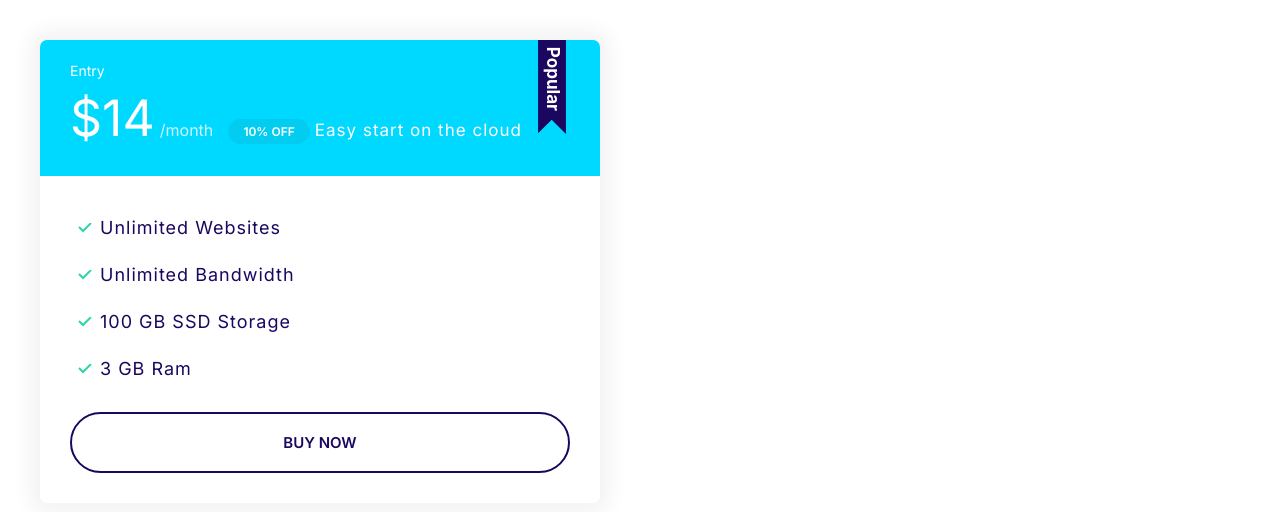
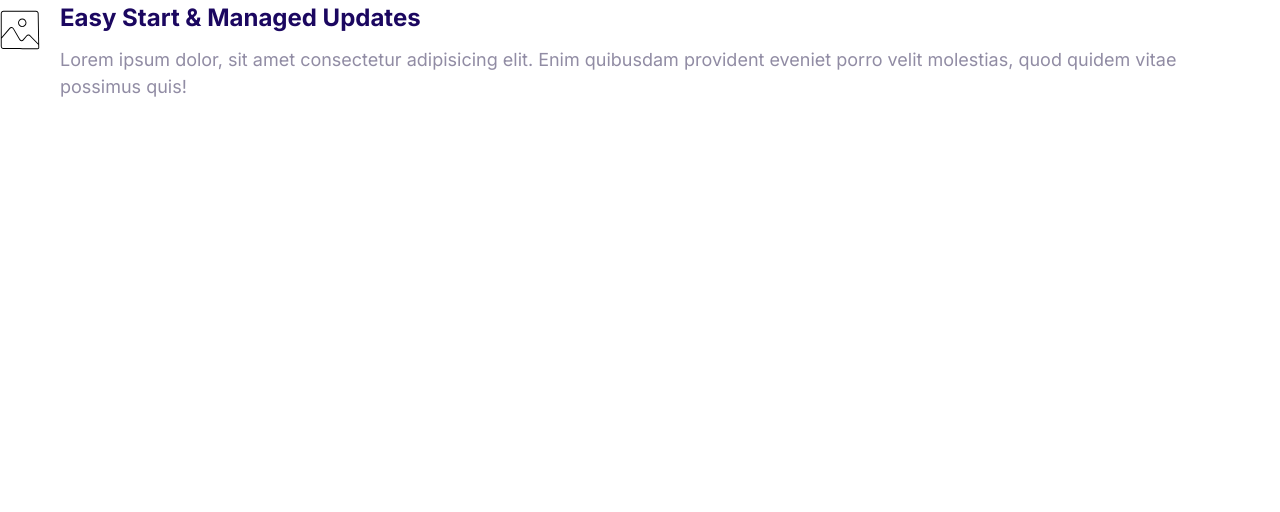
Before and after one commit to DenisKim95/moshify, a plain HTML site: page index.html in a window 1280 px wide. Drawn offline with Linux system fonts and the light colour scheme.

Commit message:
Created media component.

```diff
--- a/CSS/styles.css
+++ b/CSS/styles.css
@@ -373,3 +373,21 @@ a {
         font-size: 1.7rem;
     }
 }
+
+/* Media */
+
+.media {
+    display: flex;
+}
+
+.media__title {
+    margin-top: 0;
+}
+
+.media__body {
+    margin: 0 2rem;
+}
+
+.media__image {
+    margin-top: 1rem;
+}
--- a/index.html
+++ b/index.html
@@ -14,26 +14,19 @@
     <link rel="stylesheet" href="/CSS/styles.css" />
   </head>
   <body>
-    <div class="plan plan--popular">
-      <div style="width: 50%; padding: 4rem">
-        <div class="card card--secondary">
-          <header class="card__header">
-            <h3 class="plan__name">Entry</h3>
-            <span class="plan__price">$14</span>
-            <span class="plan__billing-cycle">/month</span>
-            <span class="badge badge--secondary badge--small">10% OFF</span>
-            <span class="plan__description">Easy start on the cloud</span>
-          </header>
-          <div class="card__body">
-            <ul class="list list--tick">
-              <li class="list__item">Unlimited Websites</li>
-              <li class="list__item">Unlimited Bandwidth</li>
-              <li class="list__item">100 GB SSD Storage</li>
-              <li class="list__item">3 GB Ram</li>
-            </ul>
-            <button class="btn btn--outline btn--block">Buy Now</button>
-          </div>
-        </div>
+    <div class="media">
+      <div class="media__image">
+        <svg class="icon icon--primary">
+          <use xlink:href="/Images/sprite.svg#snap"></use>
+        </svg>
+      </div>
+      <div class="media__body">
+        <h3 class="media__title">Easy Start & Managed Updates</h3>
+        <p>
+          Lorem ipsum dolor, sit amet consectetur adipisicing elit. Enim
+          quibusdam provident eveniet porro velit molestias, quod quidem vitae
+          possimus quis!
+        </p>
       </div>
     </div>
   </body>
```
Also changed, not shown: CSS/components/media.html (added, +14 -0 lines).
